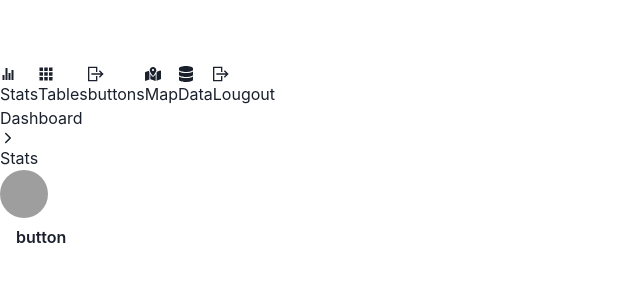
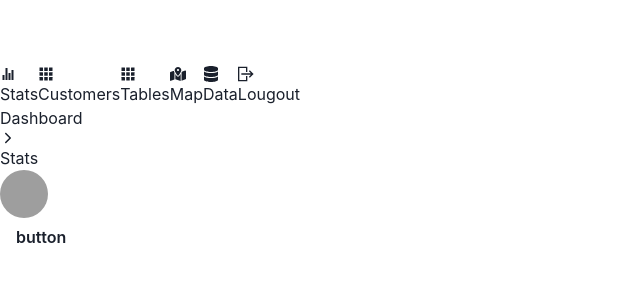
Before and after one commit to TsioryRasoloarijaona/environment, a Next.js app: page /dashboard/buttons in a window 1280 px wide. Shown: the top 300 px of the page, without its empty margins (0-640 px from the left). Built offline with nearby package versions, Linux system fonts and the light colour scheme; grey boxes are pictures that could not be loaded.

Commit message:
adding customer component

```diff
--- a/app/dashboard/slidebar/Slidebar.tsx
+++ b/app/dashboard/slidebar/Slidebar.tsx
@@ -19,14 +19,14 @@ export default function Slidebar() {
       path: "/dashboard",
     },
     {
+      name: "Customers",
+      icon: <IoAppsSharp className="text-xl" />,
+      path: "/dashboard/custumer",
+    },
+    {
       name: "Tables",
       icon: <IoAppsSharp className="text-xl" />,
       path: "/dashboard/tables",
-    },
-    {
-      name: "buttons",
-      icon: <GrLogout className="text-xl" />,
-      path: "/dashboard/buttons",
     },
     {
       name: "Map",
```
